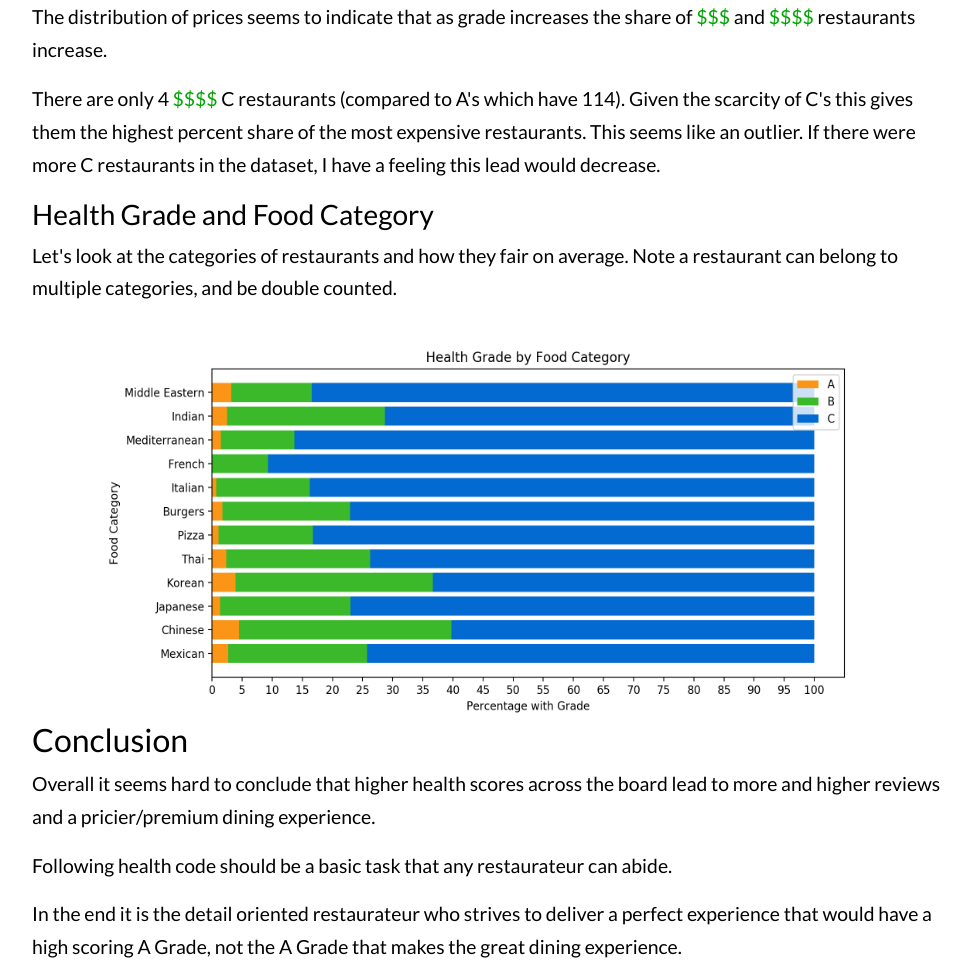
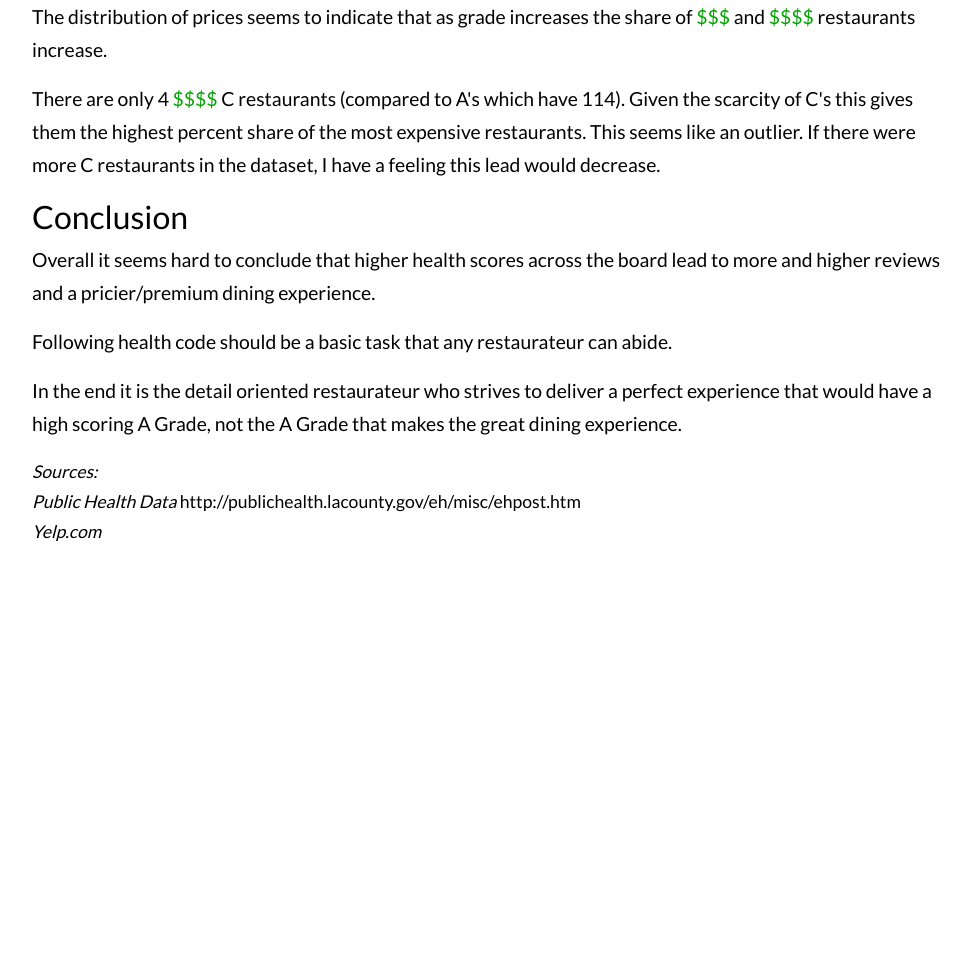
Before and after one commit to aasams258/my_site, a Python web app: template flask/templates/health_scores.html in a window 1280 px wide. Shown: the part 4928-5889 px from the top of the page, without its empty margins (273-1244 px from the left). After the commit the page ends 5469 px from the top, so only its background shows below. Run offline with Jinja, Linux system fonts and the light colour scheme; the template is opened without the code that fills it, so the values that code supplies are empty; some libraries are stand-ins or nearby versions.

Commit message:
Removing Categories

```diff
--- a/flask/templates/health_scores.html
+++ b/flask/templates/health_scores.html
@@ -85,10 +85,6 @@
       If there were more C restaurants in the dataset, I have a feeling this lead would decrease.
   </p>
 
-  <h3>Health Grade and Food Category </h3>
-  <p> Let's look at the categories of restaurants and how they fair on average. Note a restaurant can belong to multiple categories, and be double counted.</p>
-  <img src="static/img/health_project/category_grade_barplot.png" width="800" height="400" class="center">
-
   <h2> Conclusion </h2>
   <p> Overall it seems hard to conclude that higher health scores across the board lead to more and higher reviews and a pricier/premium dining experience. </p>
   <p> Following health code should be a basic task that any restaurateur can abide.</p>
--- a/flask/templates/layout.html
+++ b/flask/templates/layout.html
@@ -43,12 +43,12 @@
           <li>
             <a href="#pageSubmenu" data-toggle="collapse" aria-expanded="false" class="dropdown-toggle">Projects</a>
             <ul class="collapse list-unstyled" id="pageSubmenu">
-              <li> <a href="#">Digit Recognizer</a> </li>
-              <li> <a href="#">Health Visualization</a> </li>
-              <li> <a href="#">This Site</a> </li>
+              <li> <a href="{{ url_for('digits') }}">Digit Recognizer</a> </li>
+              <li> <a href="{{ url_for('health_scores') }}">Health Visualization</a> </li>
+              <li> <a href="#">Flask Site</a> </li>
             </ul>
           </li>
-          <li> <a href="#">GitHub</a> </li>
+          <li> <a href="https://github.com/mo0f">GitHub</a> </li>
           <li> <a href="#">Linkedin</a> </li>
         </ul>
       </nav>
```
Also changed, not shown: flask/main.py (+2 -2 lines).
